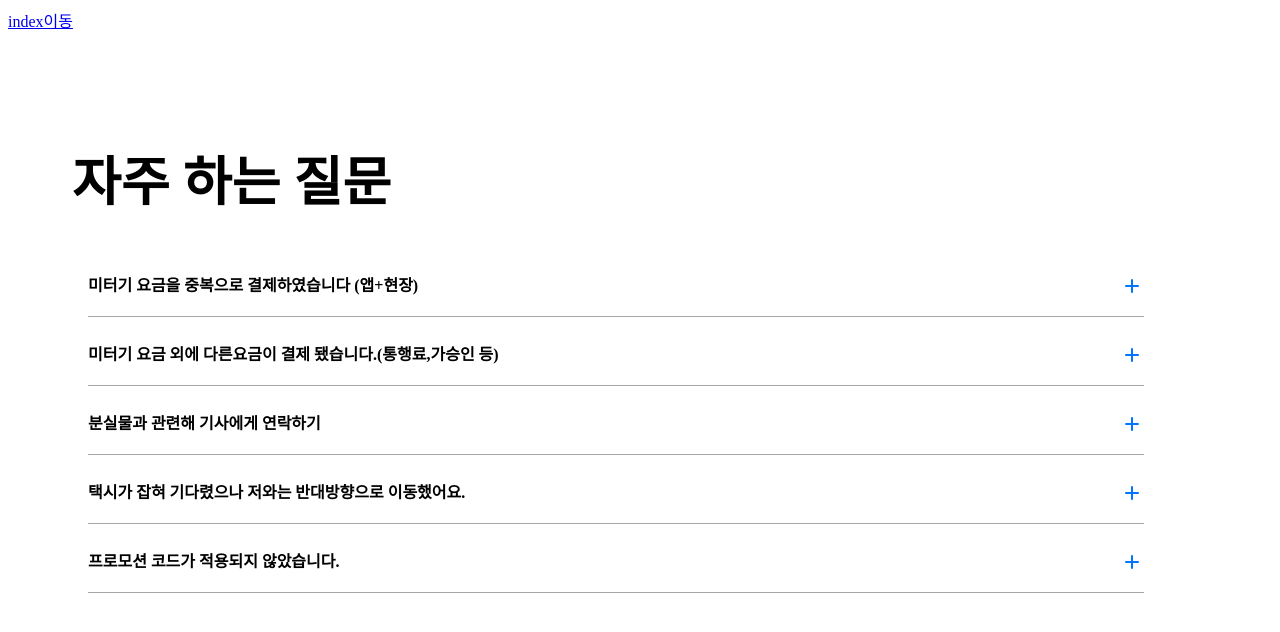
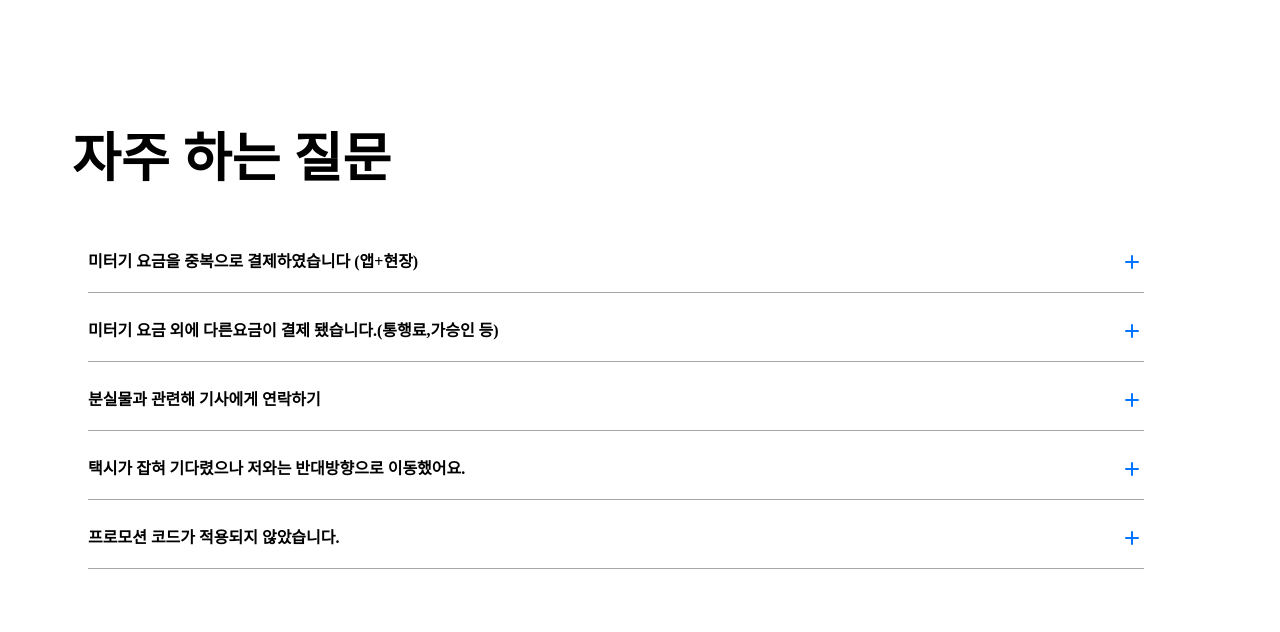
Before and after one commit to FRONTENDBOOTCAMP-15th/baby-lions, a website built with Vite: page src/html/QnA.html in a window 1280 px wide. Built offline with nearby package versions, Linux system fonts and the light colour scheme; a web font is replaced by a local one.

Commit message:
QnA - index 이동 삭제

```diff
--- a/src/html/QnA.html
+++ b/src/html/QnA.html
@@ -11,7 +11,6 @@
      <script src="../accordion.js" defer></script>
     </head>
     <body>
-      <a href="/index.html">index이동 </a>
       <section class="question">
         <h2>자주 하는 질문</h2>
         <ul>
```
